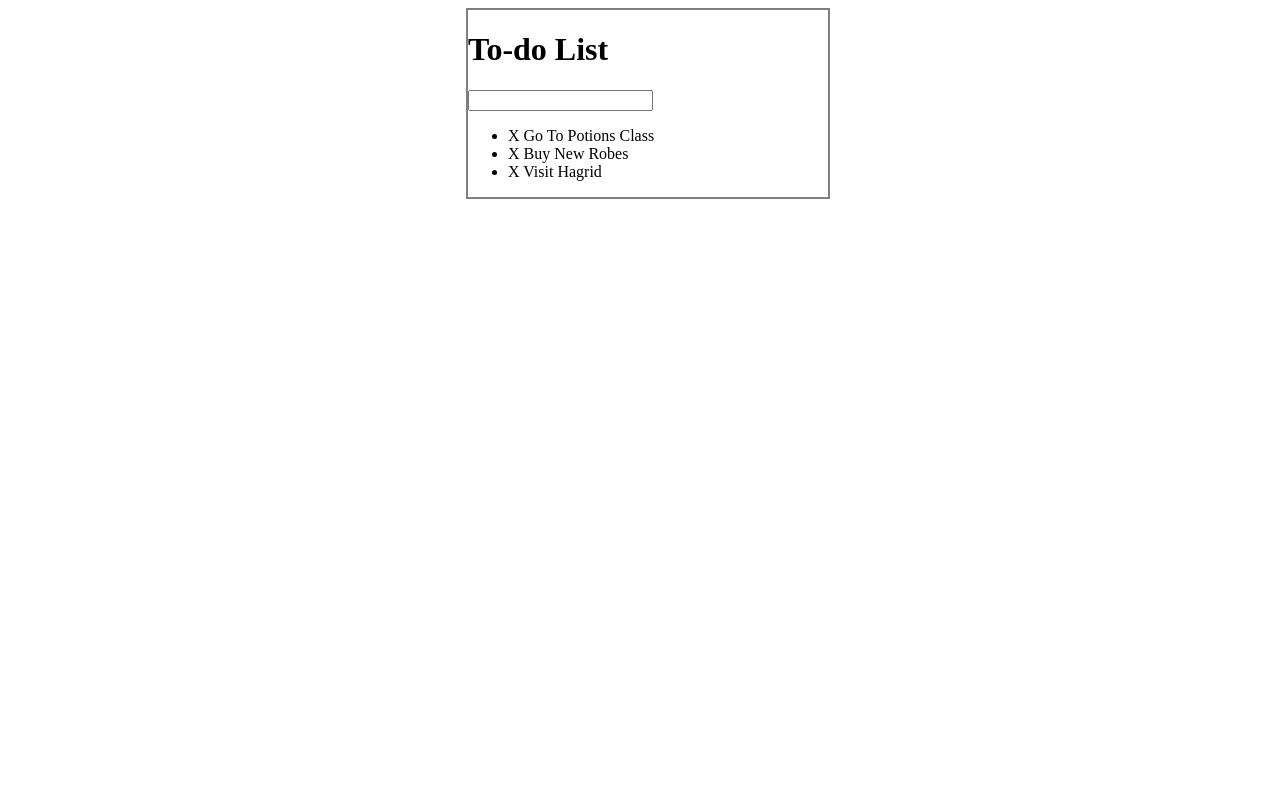
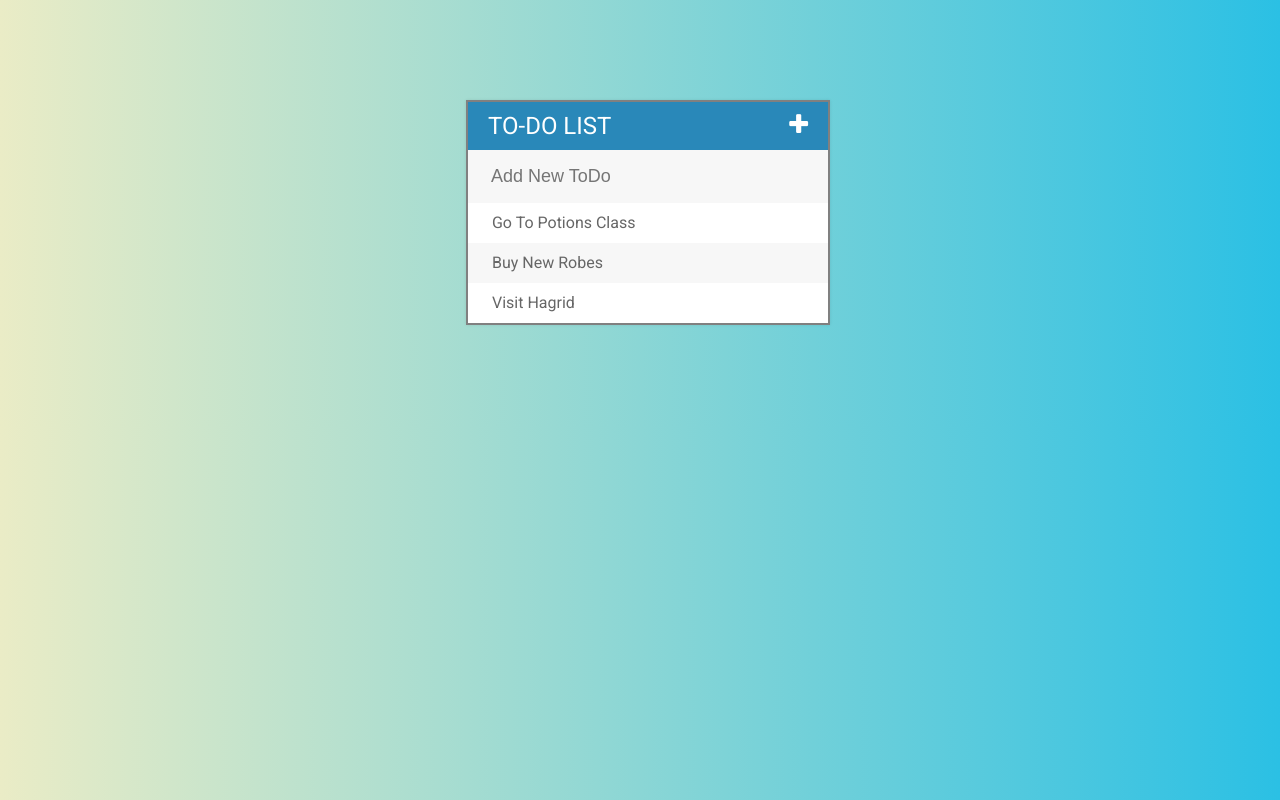
Before and after one commit to Oluwasetemi/Todo-App-jQuery, a plain HTML site: page index.html in a window 1280 px wide. Drawn offline with Linux system fonts and the light colour scheme.

Commit message:
finshed the todo app

```diff
--- a/assets/css/todos.css
+++ b/assets/css/todos.css
@@ -1,15 +1,87 @@
 body {
-    /* background-color: purple; */
-   width: 100%
+  /* background-color: purple; */
+  width: 100%;
+  font-family: Roboto;
+  background: #2bc0e4; /* fallback for old browsers */
+  background: -webkit-linear-gradient(
+    to right,
+    #eaecc6,
+    #2bc0e4
+  ); /* Chrome 10-25, Safari 5.1-6 */
+  background: linear-gradient(
+    to right,
+    #eaecc6,
+    #2bc0e4
+  ); /* W3C, IE 10+/ Edge, Firefox 16+, Chrome 26+, Opera 12+, Safari 7+ */
 }
-
 #container {
-    width: 360px;
-    margin: 0 auto;
-    border: 2px solid grey;
+  width: 360px;
+  margin: 100px auto;
+  border: 2px solid grey;
+  background-color: #f7f7f7;
+  box-shadow: 0 0 3px rgba(0, 0, 0, 0.1);
 }
 
 .completed {
-    color: gray;
-    text-decoration: line-through;
+  color: gray;
+  text-decoration: line-through;
 }
+h1 {
+  background-color: #2988b9;
+  margin: 0;
+  padding: 10px 20px;
+  text-transform: uppercase;
+  font-size: 24px;
+  font-weight: normal;
+  display: flex;
+  color: #fff;
+}
+ul {
+  list-style: none;
+  margin: 0;
+  padding: 0;
+}
+li {
+  background-color: #fff;
+  height: 40px;
+  line-height: 40px;
+  color: #666;
+}
+li:nth-child(2n) {
+  background-color: #f7f7f7;
+}
+input {
+  font-size: 18px;
+    border: 3px solid rgba(0, 0, 0, 0);
+  background-color: #f7f7f7;
+  width: 100%;
+  padding: 13px 13px 13px 20px;
+  box-sizing: border-box;
+  color: #2988b9;
+}
+input:focus {
+  border: 3px solid #2988b9;
+  background-color: white;
+  outline: none;
+}
+
+.fa-plus {
+    margin-left: auto;
+}
+
+span {
+    background-color: #e74e3c;
+    height: 40px;
+    margin-right: 20px;
+    text-align: center;
+    color: #fff;
+    width: 0;
+    display: inline-block;
+    opacity: 0;
+}
+
+li:hover span {
+    opacity: 1;
+    width: 40px;
+    transition: 0.2s linear;
+}
--- a/assets/js/todos.js
+++ b/assets/js/todos.js
@@ -12,8 +12,11 @@ $('ul').on('click', 'span', function(e) {
 $('input[type="text"]').keypress(function(e) {
   if (e.which === 13) {
     let todoText = $(this).val();
-    $('ul').append(`<li><span>X</span> ${todoText} </li>`);
+    $('ul').append(`<li><span><i class="fa fa-trash"></i></span> ${todoText} </li>`);
     $(this).val("");
   }
-  console.log('keypressed');
+});
+
+$('.fa-plus').click(function() {
+  $('input[type="text"]').fadeToggle();
 })
--- a/index.html
+++ b/index.html
@@ -7,20 +7,22 @@
         <meta http-equiv="X-UA-Compatible" content="ie=edge">
         <title>Todo List</title>
         <link rel="stylesheet" href="assets/css/todos.css">
+        <link rel="stylesheet" href="https://maxcdn.bootstrapcdn.com/font-awesome/4.7.0/css/font-awesome.min.css ">
+        <link href="https://fonts.googleapis.com/css?family=Roboto:400,500,700" rel="stylesheet">
     </head>
 
     <body>
         <div id="container">
-            <h1>To-do List</h1>
-        <input type="text" name="" id="">
+            <h1>To-do List <i class="fa fa-plus"></i> </h1>
+        <input type="text" name="" id="" placeholder="Add New ToDo" >
 
         <ul>
             <li>
-                <span>X</span> Go To Potions Class</li>
+                <span><i class="fa fa-trash"></i></span> Go To Potions Class</li>
             <li>
-                <span>X</span> Buy New Robes</li>
+                <span><i class="fa fa-trash"></i></span> Buy New Robes</li>
             <li>
-                <span>X</span> Visit Hagrid</li>
+                <span><i class="fa fa-trash"></i></span> Visit Hagrid</li>
         </ul>
         </div>
 
```
